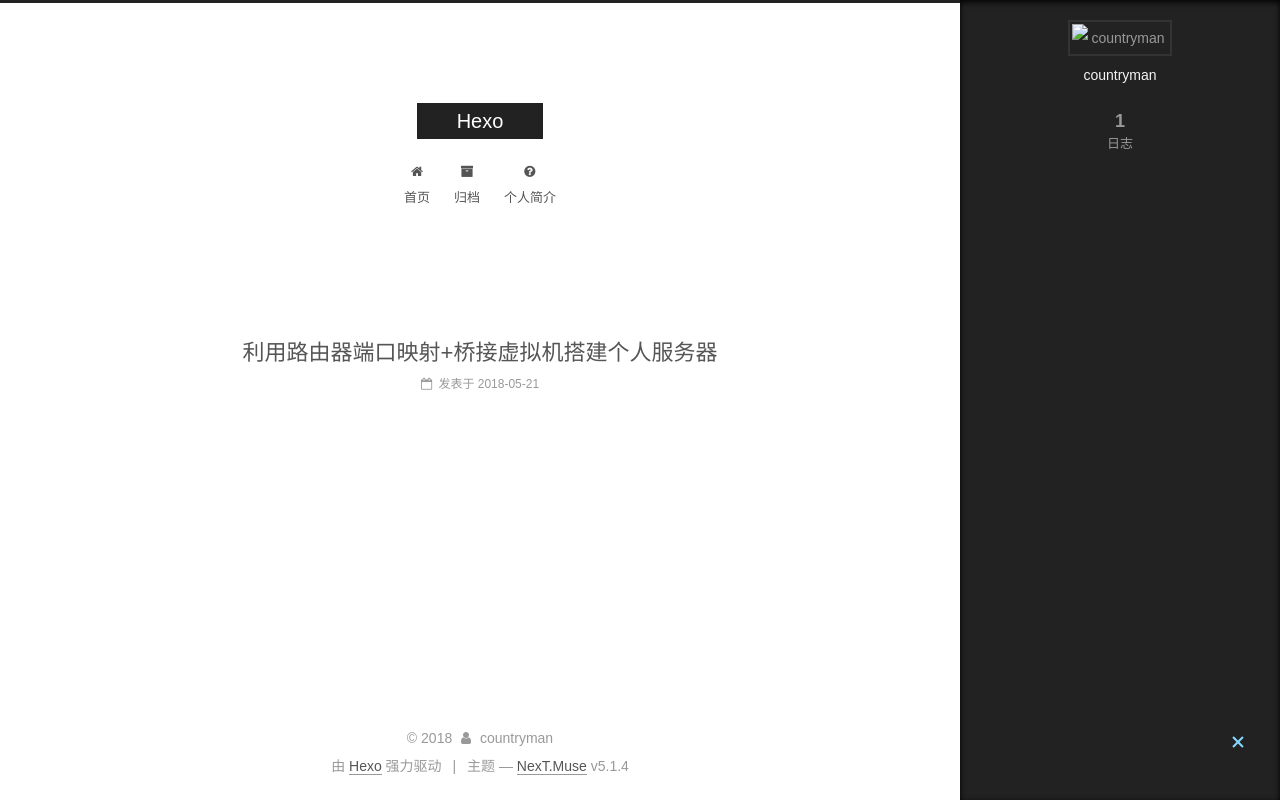
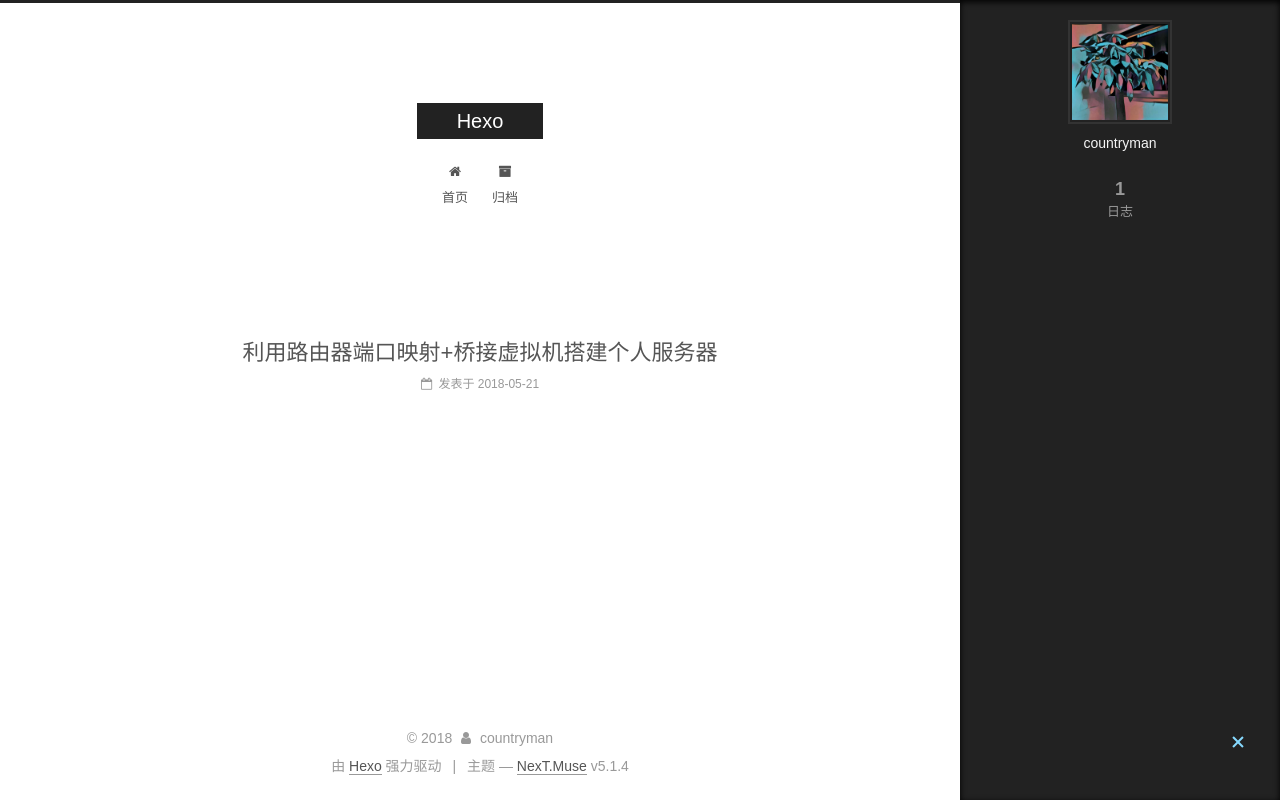
Before and after one commit to ChrisJayer/ChrisJayer.github.io, a plain HTML site: page 2018/05/21/利用路由器端口映射-桥接虚拟机搭建个人服务器/index.html in a window 1280 px wide. Both pictures are taken after a click on the element 1238 px from the left and 743 px from the top of the page. Drawn offline with Linux system fonts and the light colour scheme.

Commit message:
Site updated: 2018-05-21 17:58:17

```diff
--- a/2018/05/21/利用路由器端口映射-桥接虚拟机搭建个人服务器/index.html
+++ b/2018/05/21/利用路由器端口映射-桥接虚拟机搭建个人服务器/index.html
@@ -197,16 +197,6 @@
         </li>
 
 
-        <li class="menu-item menu-item-profile">
-          <a href="/profile" rel="section">
-
-              <i class="menu-item-icon fa fa-fw fa-question-circle"></i> <br />
-
-            个人简介
-          </a>
-        </li>
-
-
 
     </ul>
 
@@ -244,7 +234,7 @@
     <span hidden itemprop="author" itemscope itemtype="http://schema.org/Person">
       <meta itemprop="name" content="countryman">
       <meta itemprop="description" content="">
-      <meta itemprop="image" content="/source/images/avatar.JPG">
+      <meta itemprop="image" content="/images/avatar.JPG">
     </span>
 
     <span hidden itemprop="publisher" itemscope itemtype="http://schema.org/Organization">
@@ -380,7 +370,7 @@
           <div class="site-author motion-element" itemprop="author" itemscope itemtype="http://schema.org/Person">
 
               <img class="site-author-image" itemprop="image"
-                src="/source/images/avatar.JPG"
+                src="/images/avatar.JPG"
                 alt="countryman" />
 
               <p class="site-author-name" itemprop="name">countryman</p>
```
Also changed, not shown: archives/2018/05/index.html (+1 -11 lines), archives/2018/index.html (+1 -11 lines), archives/index.html (+1 -11 lines), index.html (+2 -12 lines), tags/index.html (+1 -11 lines).
